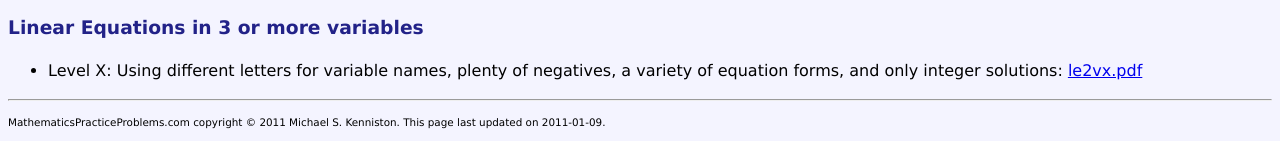
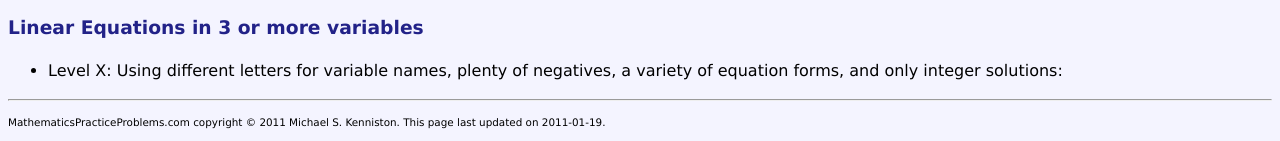
Before and after one commit to mkenniston/MathematicsPracticeProblems, a plain HTML site: page index.html in a window 1280 px wide. Shown: the part 4145-4286 px from the top of the page. Drawn offline with Linux system fonts and the light colour scheme.

Commit message:
Tweaked home page.

```diff
--- a/index.html
+++ b/index.html
@@ -280,14 +280,13 @@ signed fractional coefficients.
 Level X: Using different letters for variable names,
 plenty of negatives, a variety of equation forms,
 and only integer solutions:
-<a href="problems/le2vx.pdf">le2vx.pdf</a>
 </ul>
 
 <hr>
 <p class="copyright">
 MathematicsPracticeProblems.com copyright &copy; 2011
 Michael S. Kenniston.
-This page last updated on 2011-01-09.
+This page last updated on 2011-01-19.
 </p>
 </body>
 </html>
```
